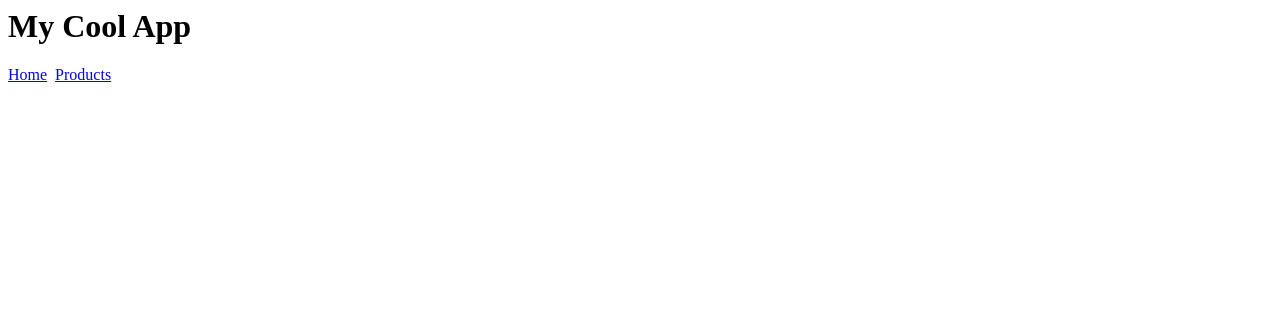
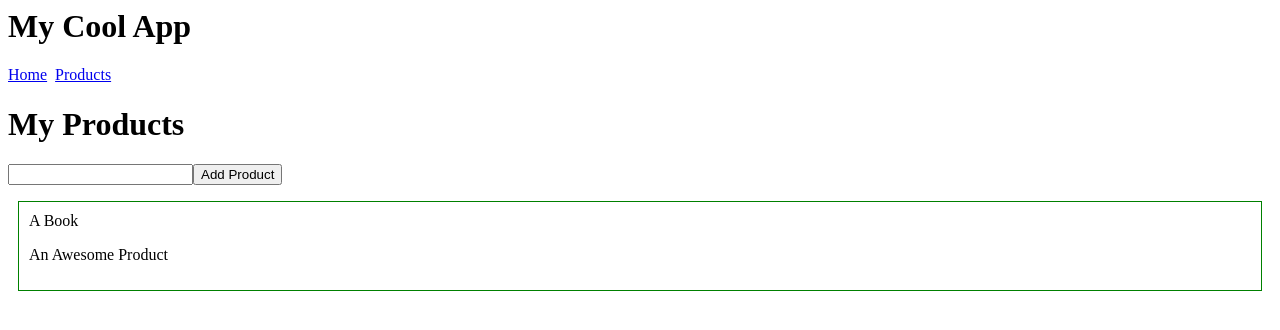
Before and after one commit to kartik707/angular-kartik, an Angular app: page /products1 in a window 1280 px wide. Before the commit this address led to /. Shown: the top 330 px of the page. Built offline with nearby package versions, Linux system fonts and the light colour scheme.

Commit message:
2 files modified

```diff
--- a/src/app/app-routing.module.ts
+++ b/src/app/app-routing.module.ts
@@ -6,7 +6,7 @@ import { ProductsComponent } from './products.component';
 
 const routes:Routes = [
   { path: '',component: HomeComponent },
-  { path: 'products',component: ProductsComponent }
+  { path: 'products1',component: ProductsComponent }
 ];
 
 @NgModule({
--- a/src/app/app.component.html
+++ b/src/app/app.component.html
@@ -1,5 +1,5 @@
 <!-- <app-products></app-products> -->
 <h1>My Cool App</h1>
 <a routerLink= "/">Home</a>
-<a style=margin:8px routerLink= "/products">Products</a>
+<a style=margin:8px routerLink= "/products1">Products</a>
 <router-outlet></router-outlet>
```
